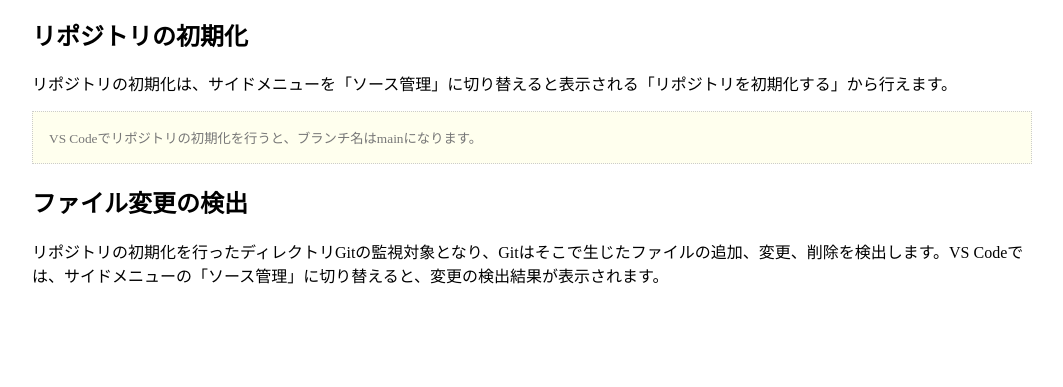
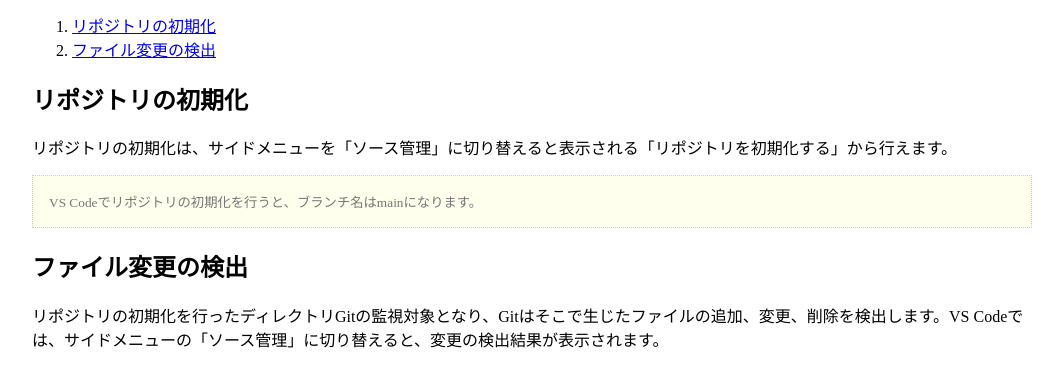
Before and after one commit to soto3/cg-vsc-git, a plain HTML site: page index.html in a window 1280 px wide. Shown: the part 179-566 px from the top of the page, without its empty margins (108-1171 px from the left). Drawn offline with Linux system fonts and the light colour scheme.

Commit message:
目次表示機能の追加

```diff
--- a/index.html
+++ b/index.html
@@ -21,5 +21,6 @@
         リポジトリの初期化を行ったディレクトリGitの監視対象となり、Gitはそこで生じたファイルの追加、変更、削除を検出します。VS Codeでは、サイドメニューの「ソース管理」に切り替えると、変更の検出結果が表示されます。
       </p>
     </main>
+  <script src="script.js"></script>
   </body>
 </html>
--- /dev/null
+++ b/script.js
@@ -0,0 +1,16 @@
+let tocHtml = '';
+
+// 見出しにidを付与し、ページ内リンク付きの目次項目を生成する
+document.querySelectorAll('h2').forEach((el, index) => {
+  const id = `toc-${index + 1}`;
+  tocHtml += `<li><a href="#${id}">${el.textContent}</a></li>`;
+  el.setAttribute('id', id);
+});
+
+// 目次をmain要素内の先頭に挿入する
+if (tocHtml) {
+  const ol = document.createElement('ol');
+  ol.classList.add('toc');
+  ol.innerHTML = tocHtml;
+  document.querySelector('main').prepend(ol);
+}
```
